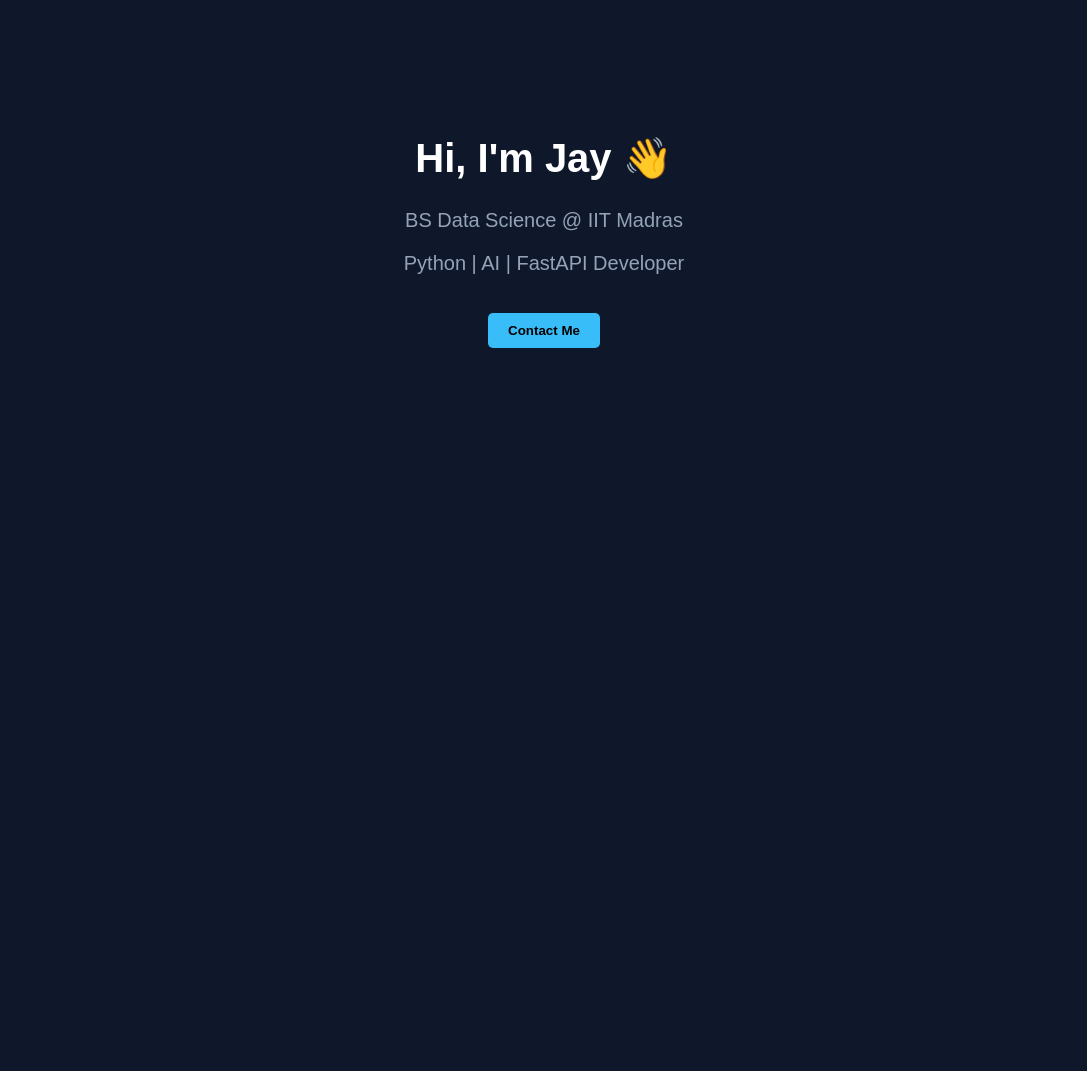
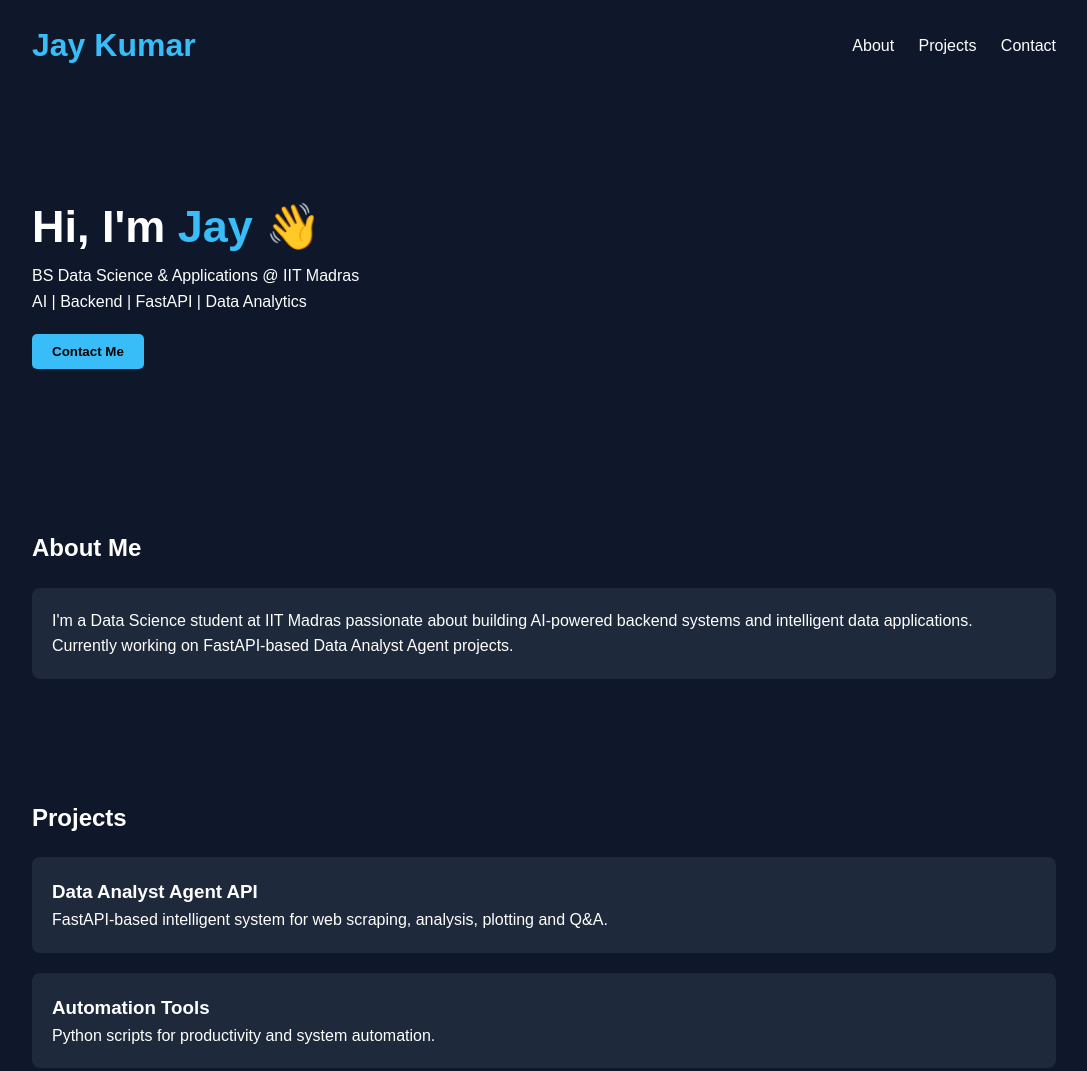
Before and after one commit to jaykumar9022/jaykumar9022.github.io, a plain HTML site: page index.html in a window 1280 px wide. Shown: the top 1071 px of the page, without its empty margins (96-1183 px from the left). Before the commit the page ends 800 px from the top, so only its background shows below. Drawn offline with Linux system fonts and the light colour scheme.

Commit message:
Add files via upload

```diff
--- a/index.html
+++ b/index.html
@@ -1,45 +1,126 @@
 <!DOCTYPE html>
-<html>
+<html lang="en">
 <head>
-  <title>Jay Kumar</title>
+<meta charset="UTF-8">
+<meta name="viewport" content="width=device-width, initial-scale=1.0">
+<title>Jay Kumar | Portfolio</title>
+
 <style>
-    body {
-      background-color: #0f172a;
-      color: white;
-      font-family: Arial;
-      text-align: center;
-      padding-top: 100px;
+*{
+    margin:0;
+    padding:0;
+    box-sizing:border-box;
+    font-family: Arial, sans-serif;
 }
-    h1 {
-      font-size: 40px;
+
+body{
+    background:#0f172a;
+    color:white;
+    line-height:1.6;
 }
-    p {
-      font-size: 20px;
-      color: #94a3b8;
+
+header{
+    padding:20px 10%;
+    display:flex;
+    justify-content:space-between;
+    align-items:center;
 }
-    button {
-      padding: 10px 20px;
-      border: none;
-      background: #38bdf8;
-      color: black;
-      font-weight: bold;
-      border-radius: 5px;
-      cursor: pointer;
+
+header h1{
+    color:#38bdf8;
+}
+
+nav a{
+    color:white;
+    margin-left:20px;
+    text-decoration:none;
+}
+
+.hero{
+    padding:100px 10%;
+}
+
+.hero h2{
+    font-size:45px;
+}
+
+.hero span{
+    color:#38bdf8;
+}
+
+.section{
+    padding:60px 10%;
+}
+
+.card{
+    background:#1e293b;
+    padding:20px;
+    margin-top:20px;
+    border-radius:8px;
+}
+
+button{
+    margin-top:20px;
+    padding:10px 20px;
+    border:none;
+    background:#38bdf8;
+    font-weight:bold;
+    border-radius:5px;
+    cursor:pointer;
 }
 </style>
 </head>
 
 <body>
 
-  <h1>Hi, I'm Jay 👋</h1>
-  <p>BS Data Science @ IIT Madras</p>
-  <p>Python | AI | FastAPI Developer</p>
+<header>
+    <h1>Jay Kumar</h1>
+    <nav>
+        <a href="#about">About</a>
+        <a href="#projects">Projects</a>
+        <a href="#contact">Contact</a>
+    </nav>
+</header>
 
-  <br>
+<section class="hero">
+    <h2>Hi, I'm <span>Jay</span> 👋</h2>
+    <p>BS Data Science & Applications @ IIT Madras</p>
+    <p>AI | Backend | FastAPI | Data Analytics</p>
+    <button onclick="document.getElementById('contact').scrollIntoView()">Contact Me</button>
+</section>
 
-  <button onclick="alert('Contact: yourmail@gmail.com')">
-    Contact Me
-  </button>
+<section id="about" class="section">
+    <h2>About Me</h2>
+    <div class="card">
+        <p>
+            I'm a Data Science student at IIT Madras passionate about building
+            AI-powered backend systems and intelligent data applications.
+            Currently working on FastAPI-based Data Analyst Agent projects.
+        </p>
+    </div>
+</section>
+
+<section id="projects" class="section">
+    <h2>Projects</h2>
+
+    <div class="card">
+        <h3>Data Analyst Agent API</h3>
+        <p>FastAPI-based intelligent system for web scraping, analysis, plotting and Q&A.</p>
+    </div>
+
+    <div class="card">
+        <h3>Automation Tools</h3>
+        <p>Python scripts for productivity and system automation.</p>
+    </div>
+</section>
+
+<section id="contact" class="section">
+    <h2>Contact</h2>
+    <div class="card">
+        <p>Email: yourmail@gmail.com</p>
+        <p>GitHub: github.com/jaykumar9022</p>
+    </div>
+</section>
 
 </body>
 </html>
```
Lines whose indentation alone changed are shown as unchanged.
